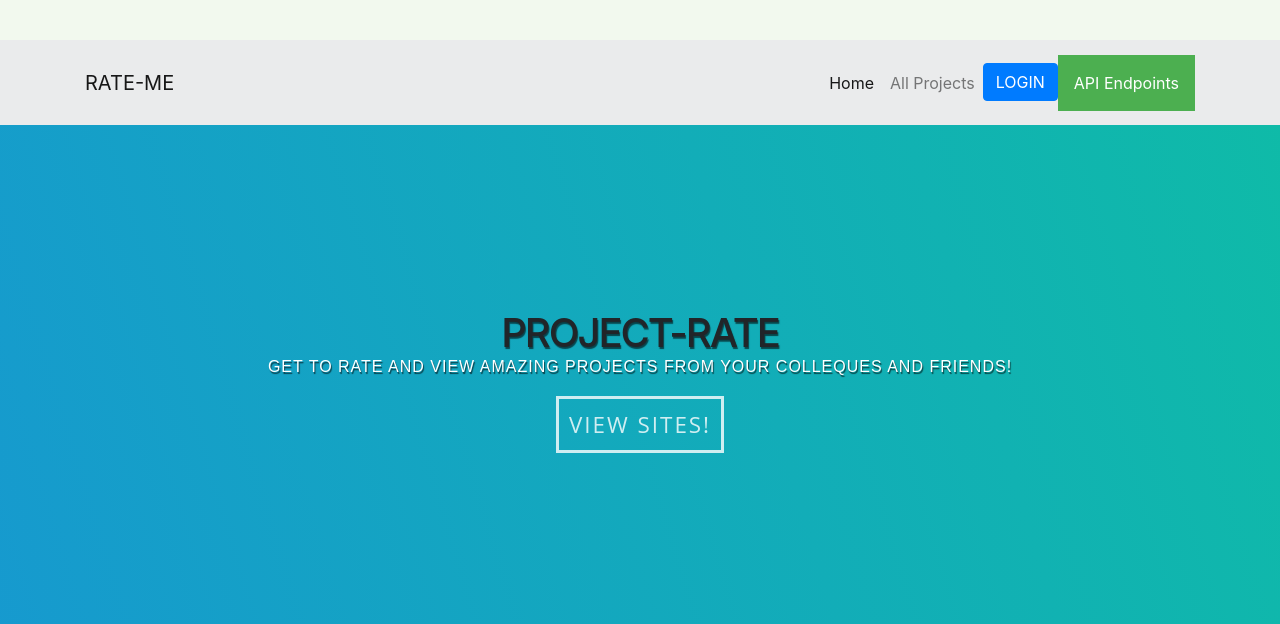
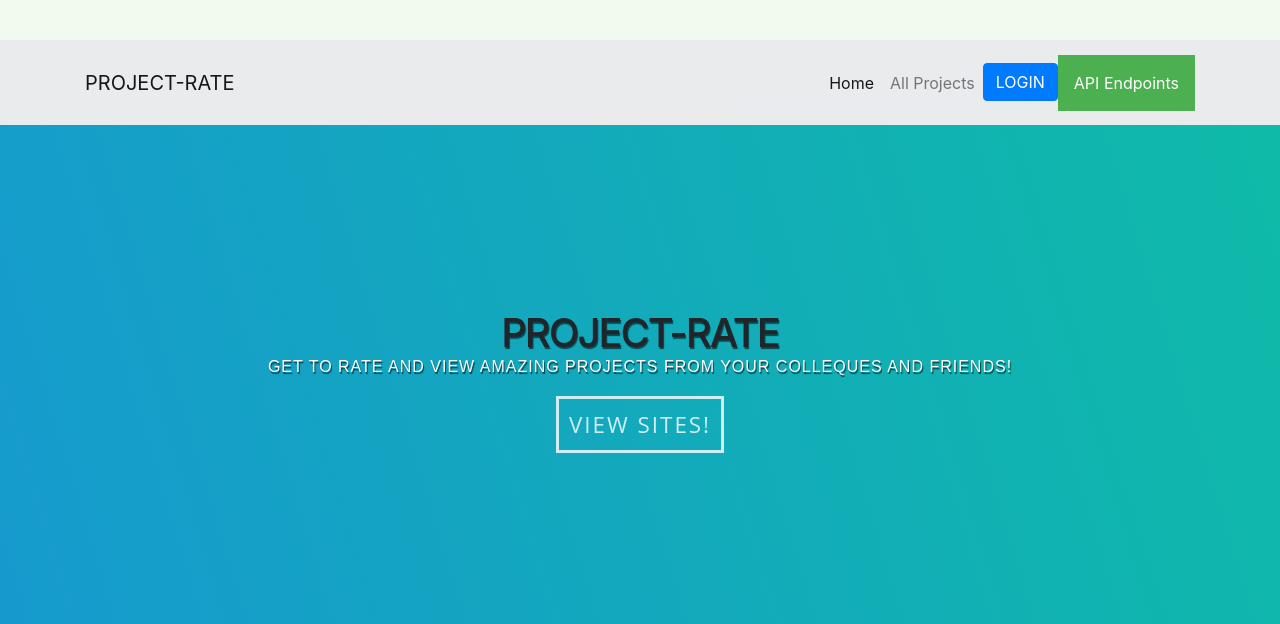
Before and after one commit to louisenje/project-rate, a Django app: page / in a window 1280 px wide. Shown: the top 624 px of the page. Run offline with Django 3.2, Linux system fonts and the light colour scheme; data that the repository does not hold is empty; some libraries are stand-ins or nearby versions.

Commit message:
made changes to css

```diff
--- a/projects/templates/navbar.html
+++ b/projects/templates/navbar.html
@@ -60,7 +60,7 @@
 
     <nav class="navbar  navbar-expand-lg navbar-light top-navbar" data-toggle="sticky-onscroll">
       <div class="container">
-        <a class="navbar-brand" href="/">RATE-ME</a>
+        <a class="navbar-brand" href="/">PROJECT-RATE</a>
         <button class="navbar-toggler" type="button" data-toggle="collapse" data-target="#navbarSupportedContent"
           aria-controls="navbarSupportedContent" aria-expanded="false" aria-label="Toggle navigation">
           <span class="navbar-toggler-icon"></span>
```
Also changed, not shown: media/webapps/blue3.jpg (added), media/webapps/blue4.jpg (added), media/webapps/profile1.jpg (added), 1 other file.
